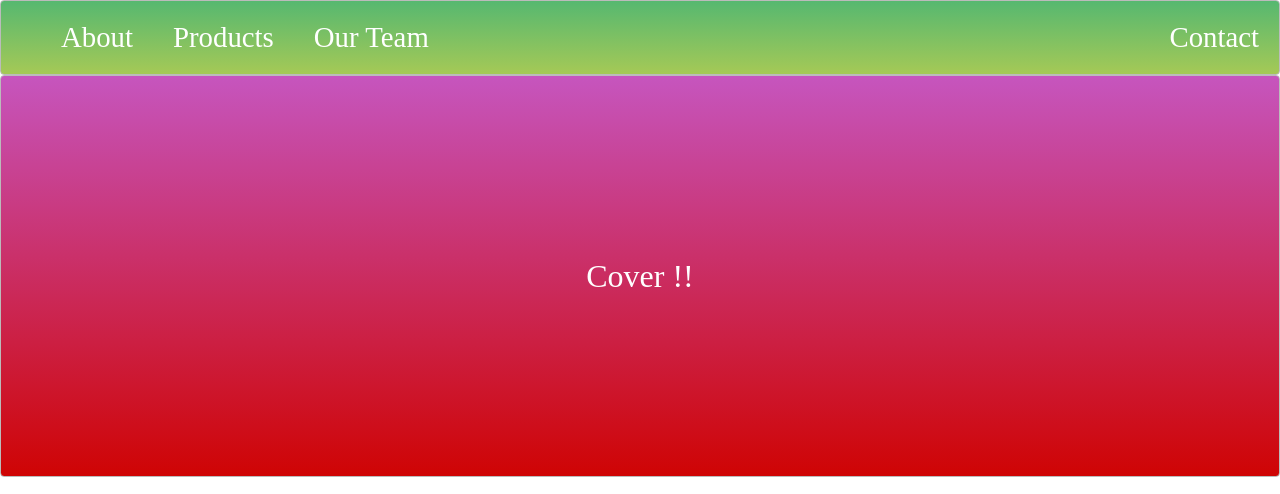
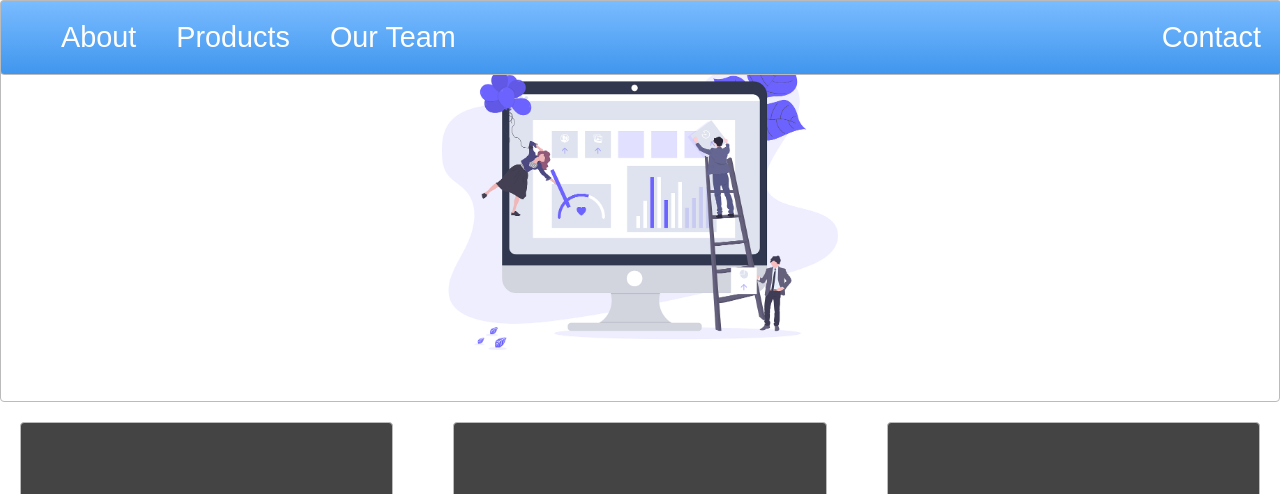
Before and after one commit to KevinValias/0-mastery-website-template, a plain HTML site: page index.html in a window 1280 px wide. Shown: the top 494 px of the page. Drawn offline with Linux system fonts and the light colour scheme.

Commit message:
quick update

```diff
--- a/index.html
+++ b/index.html
@@ -5,7 +5,7 @@
   <link rel="stylesheet" type="text/css" href="./style.css">
 </head>
 <body>
-  <nav class="zone green">
+  <nav class="zone blue sticky">
     <ul class="main-nav">
       <li><a href=""></a>About</li>
       <li><a href=""></a>Products</li>
@@ -13,7 +13,7 @@
       <li class="push"><a href=""></a>Contact</li>
     </ul>
   </nav>
-  <div class="container zone red">Cover !!</div>
+  <div class="container zone "><img class="cover" src="./img/undraw.png"></div>
   <div class="zone-blue grid-wrapper">
   <div class="box zone"><img src="./img/bmw.jpg"></div>
   <div class="box zone"><img src="./img/bmw.jpg"></div>
--- a/style.css
+++ b/style.css
@@ -1,5 +1,6 @@
 body {
     margin: auto 0;
+    font-family: Arial, Helvetica, sans-serif;
 }
 
 .zone {
@@ -20,8 +21,19 @@ body {
     -o-box-shadow:rgba(0,0,0,0.8) 0px 5px 15px, inset rgba(0,0,0,0.15) 0px -10px 20px;
     box-shadow:rgba(0,0,0,0.8) 0px 5px 15px, inset rgba(0,0,0,0.15) 0px -10px 20px;
 }
+.box:hover {
+    -webkit-transform: rotate(-7deg);
+    -moz-box-transform:rotate(-7deg);
+    -o-box-transform:rotate(-7deg);
+    box-transform:rotate(-7deg);
+}
 
 /* Navigation */
+.sticky {
+    position: fixed;
+    top: 0;
+    width:100%;
+}
 .main-nav {
     display: flex;
     list-style: none;
@@ -45,6 +57,10 @@ a {
     color: aliceblue;
 }
 /* COVER */
+
+.cover {
+    width: 30rem;
+}
 .container {
     display: flex;
     align-items: center;
```
